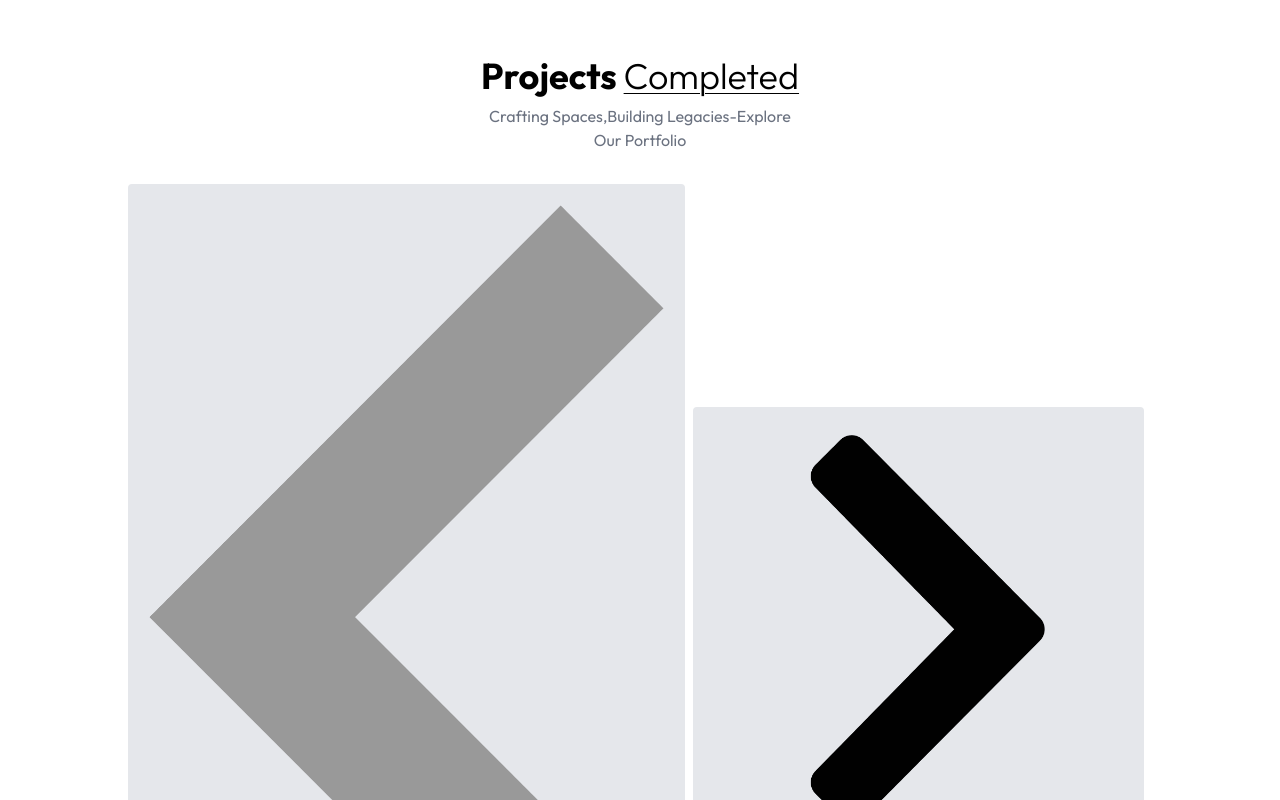
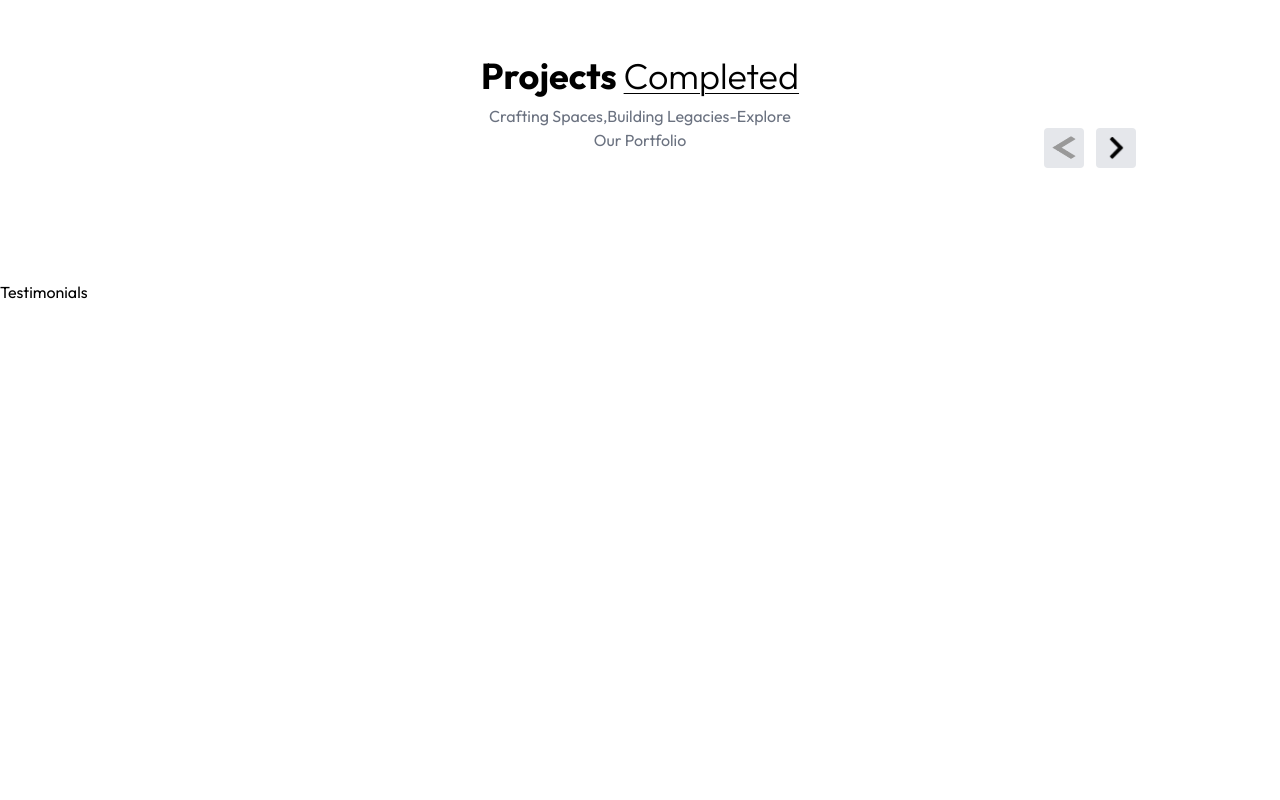
Before and after one commit to Divyadharshana5/Real_Estate, a React (Vite) app in the folder Real_estate/: page / in a window 1280 px wide. Shown: the part 1560-2360 px from the top of the page. After the commit the page ends 1864 px from the top, so only its background shows below. Built offline with nearby package versions, Linux system fonts and the light colour scheme.

Commit message:
updated  Projects.jsx

```diff
--- a/Real_estate/src/Components/Projects.jsx
+++ b/Real_estate/src/Components/Projects.jsx
@@ -17,20 +17,19 @@ const Projects = () => {
         Crafting Spaces,Building Legacies-Explore Our Portfolio
       </p>
 
-      <div className="flex justify-end items-center mb-8">
-        <button
-          className="p-3 bg-gray-200 rounded mr-2"
-          aria-label="Previous Project"
-        >
-          <img src={assets.left_arrow} alt="Previous" />
-        </button>
+      <div className="relative w-full h-full">
+        <div className="absolute bottom-4 right-4 flex items-center space-x-3">
+          <button
+            className=" p-2 bg-gray-200 rounded"
+            aria-label="Previous Project"
+          >
+            <img src={assets.left_arrow} alt="Previous" className="w-6 h-6" />
+          </button>
 
-        <button
-          className="p-3 bg-gray-200 rounded mr-2"
-          aria-label="Next Project"
-        >
-          <img src={assets.right_arrow} alt="Next" />
-        </button>
+          <button className="p-2 bg-gray-200 rounded" aria-label="Next Project">
+            <img src={assets.right_arrow} alt="Next" className="w-6 h-6" />
+          </button>
+        </div>
       </div>
     </div>
   );
```
